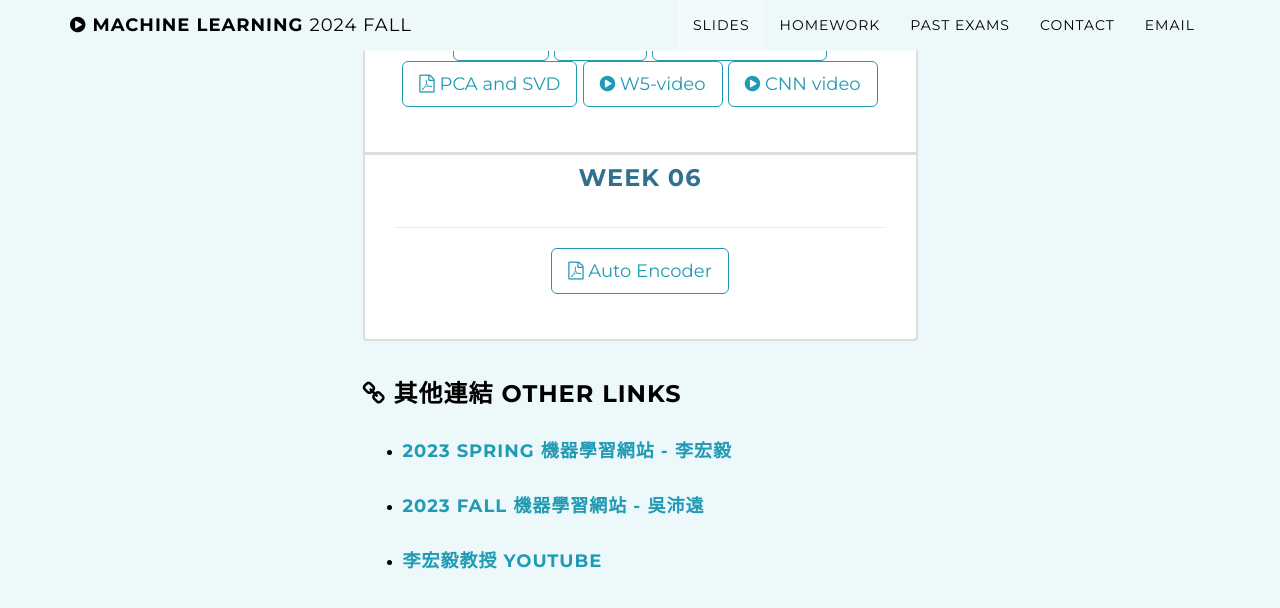
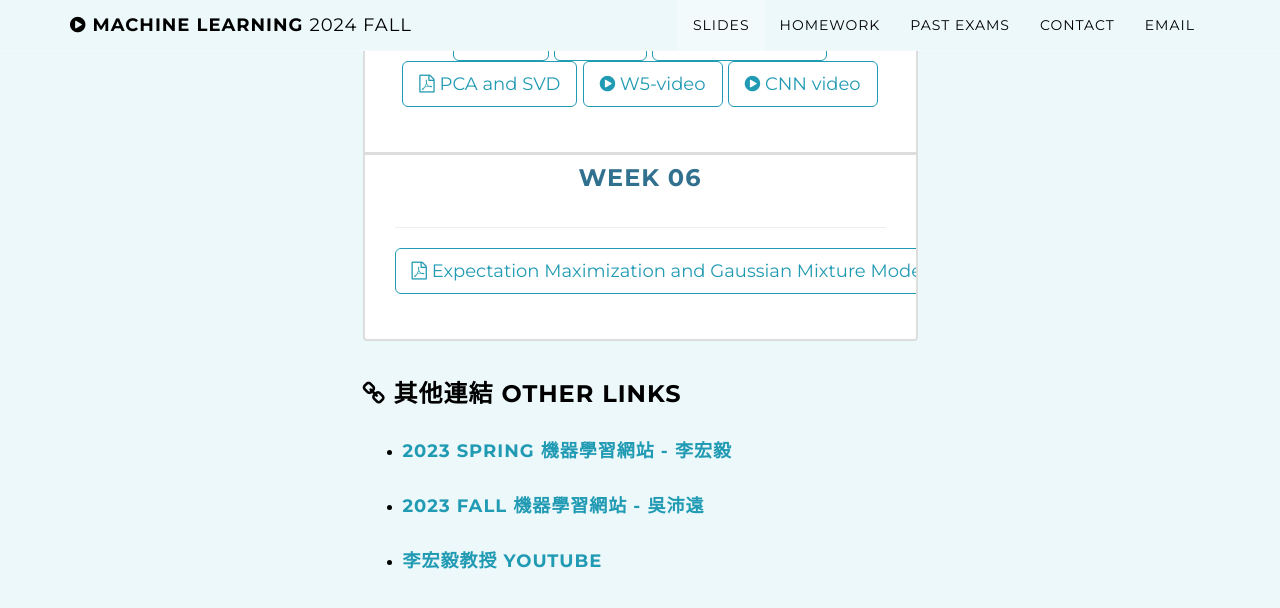
Before and after one commit to ntueemlta2024/ntueemlta2024.github.io, a Jekyll site: the page built from index.html, in a window 1280 px wide and 900 px high, scrolled down 2442 px. Shown: the top 608 px of the window. Built offline with Jekyll 4.4.1, drawn with Linux system fonts in a browser that asks for light colours.

Commit message:
change title

```diff
--- a/_config.yml
+++ b/_config.yml
@@ -141,7 +141,7 @@ syllabus:
 
   - title: Week 06
     slides:
-      - title: Auto Encoder
+      - title: Expectation Maximization and Gaussian Mixture Models
         kind: file-pdf-o
         path: ./slides/week6/W6_GMM_EM.pdf
 
```
